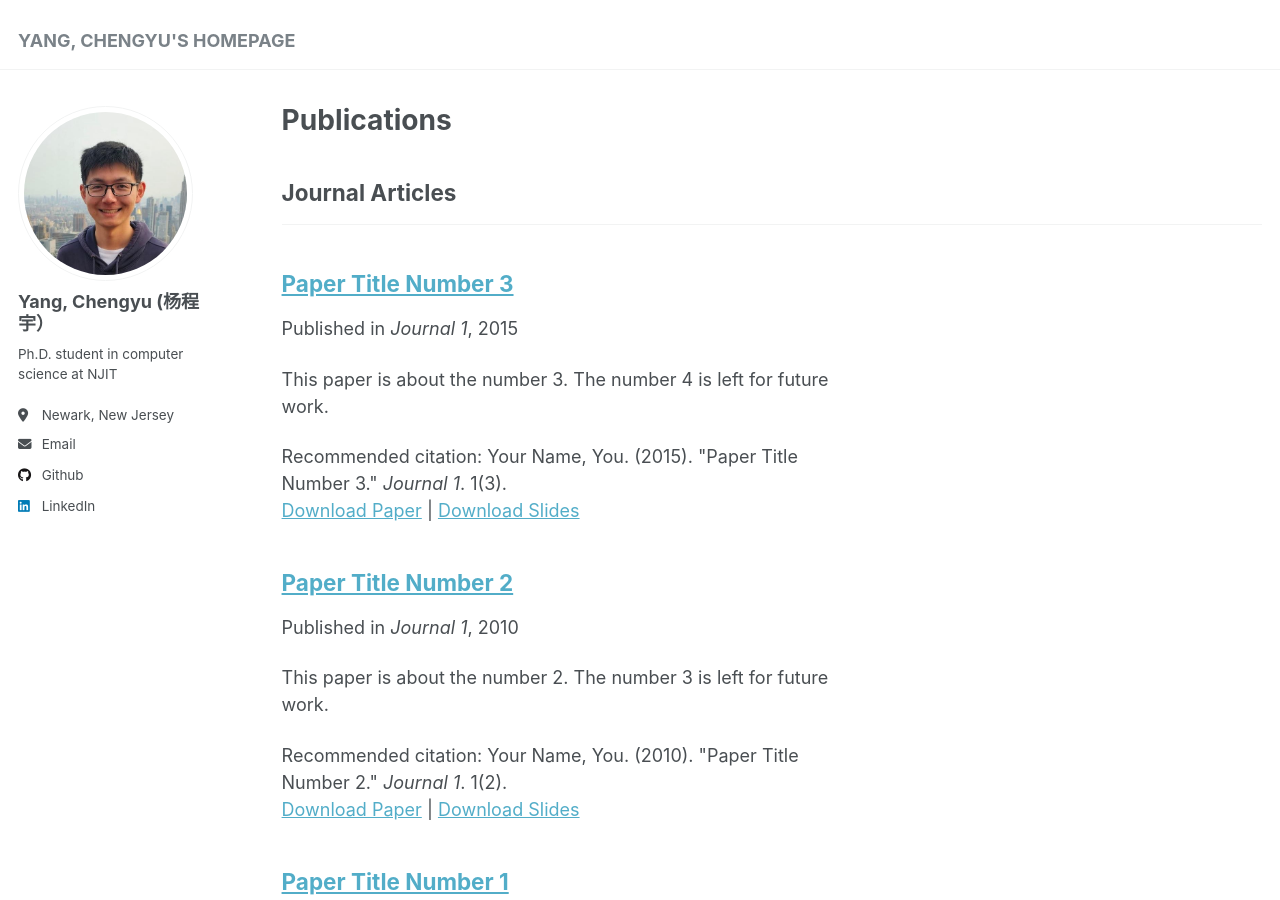
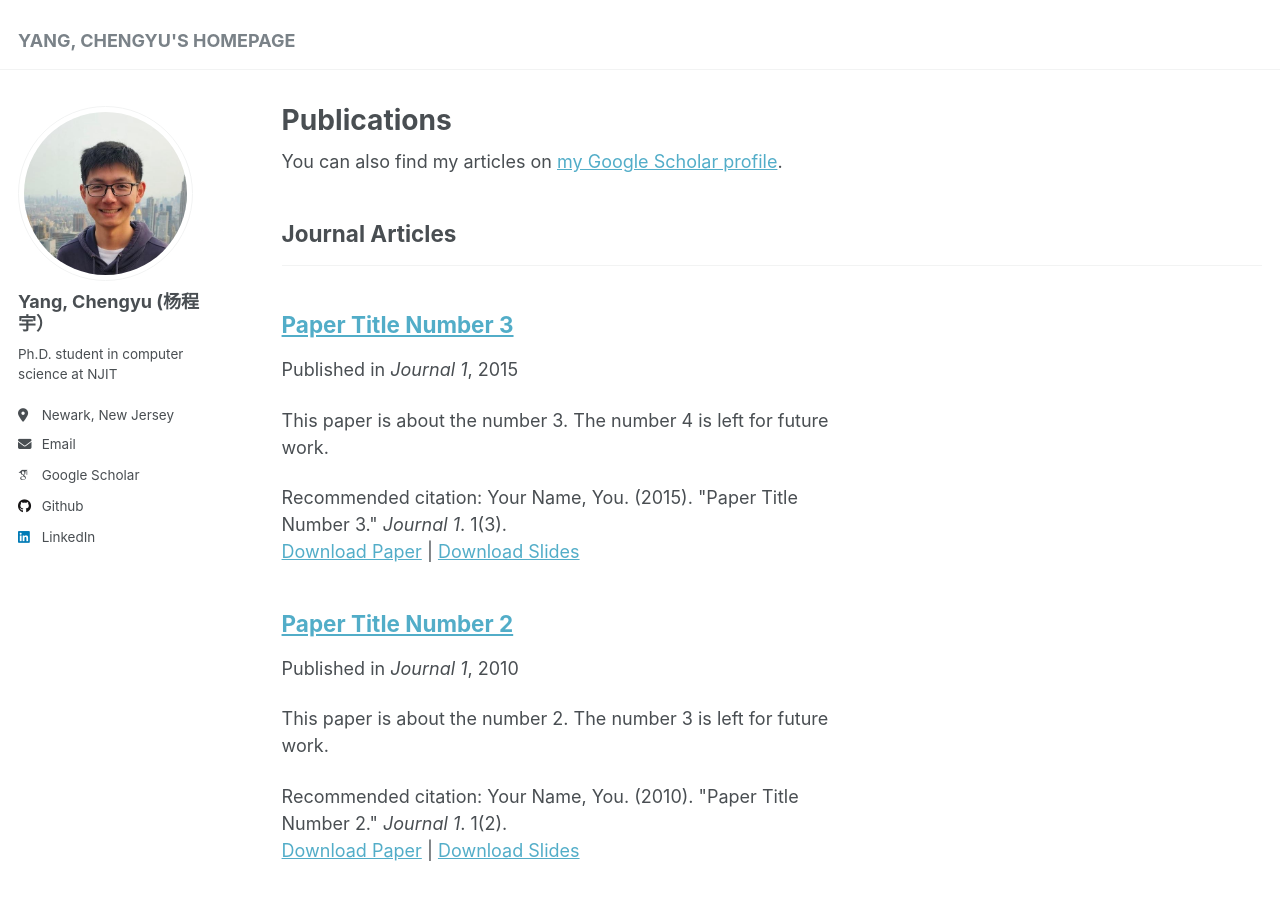
Before and after one commit to chengyuyang-njit/chengyuyang-njit.github.io, a Jekyll site: the page built from _pages/publications.html, in a window 1280 px wide and 900 px high. Built offline with Jekyll 4.4.1, drawn with Linux system fonts in a browser that asks for light colours; some web fonts are replaced; part of the change alters nothing that is shown.

Commit message:
Update _config.yml

```diff
--- a/_config.yml
+++ b/_config.yml
@@ -32,7 +32,7 @@ author:
 
   # Academic websites
   arxiv            : # URL - Update with the correct link to your profile
-  googlescholar    : # "https://scholar.google.com/citations?user=PS_CX0AAAAAJ"
+  googlescholar    : "https://scholar.google.com/citations?user=Jg02Cx8AAAAJ&hl=en"
   impactstory      : # URL
   orcid            : # "http://orcid.org/yourorcidurl"
   semantic         : # URL
```
